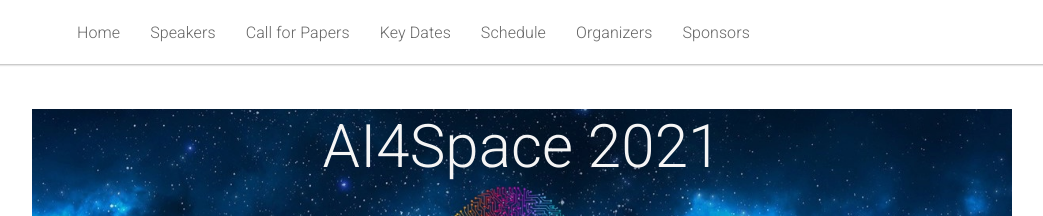
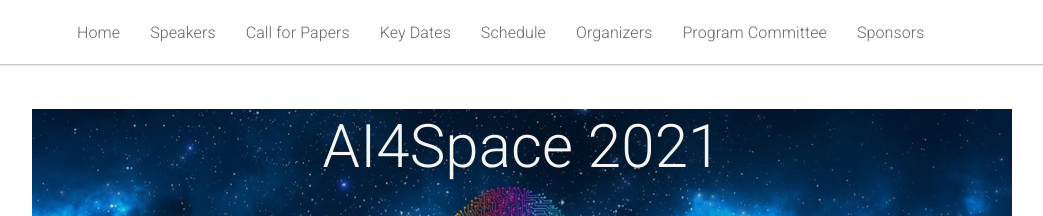
Before and after one commit to AIforSpace/2024, a Jekyll site: the page built from _pages/home.md, in a window 1280 px wide. Shown: the top 216 px of the page, without its empty margins (118-1161 px from the left). Built offline with Jekyll 4.4.1, drawn with Linux system fonts in a browser that asks for light colours.

Commit message:
added PCs in header

```diff
--- a/_includes/header.html
+++ b/_includes/header.html
@@ -19,6 +19,7 @@
         <li><a href="#dates">Key Dates</a></li>
         <li><a href="#schedule">Schedule</a></li>
         <li><a href="#organizers">Organizers</a></li>
+        <li><a href="#PCs">Program Committee</a></li>
         <li><a href="#sponsors">Sponsors</a></li>
       </ul>
     </div>
--- a/_pages/home.md
+++ b/_pages/home.md
@@ -295,7 +295,7 @@ acknowledgements: ""
 </div>
 
 <br>
-<div class="row" id="sponsors">
+<div class="row" id="PCs">
   <div class="col-md-12">
     <h2>Program Committee</h2>
     <p>
```
